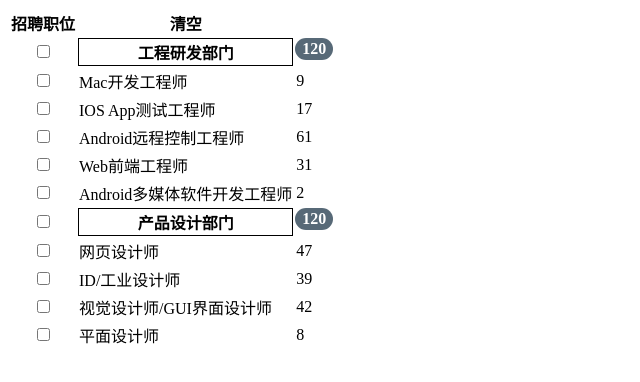
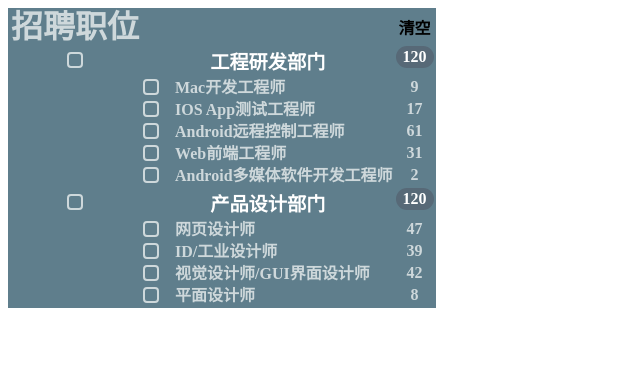
Before and after one commit to XatMassacrE/react-toggleLists, a React app: page / in a window 1280 px wide. Shown: the top 382 px of the page, without its empty margins (0-640 px from the left). Built offline with nearby package versions, Linux system fonts and the light colour scheme.

Commit message:
Add <listData.json-_id property> to identify each row

```diff
--- a/src/components/App.jsx
+++ b/src/components/App.jsx
@@ -38,13 +38,16 @@ class App extends Component {
 }
 class DepTRow extends Component {
   render() {
+    var category = this.props.category;
+    var id = this.props.id;
     return (
       <tr>
         <th>
-          <input type='checkbox' />
+          <input type='checkbox' id={id} className='xat-checkbox' />
+          <label htmlFor={id}></label>
         </th>
-        <th style={{border: '1px solid'}}>
-          {this.props.category}
+        <th className='dept-row'>
+          {category}
         </th>
         <th className='xat-badge'>
           120
@@ -56,13 +59,20 @@ class DepTRow extends Component {
 class PostRow extends Component {
   render() {
     var name = this.props.postData.name;
+    var id = this.props.id;
+    console.log(id);
     return (
       <tr>
         <th>
-          <input type='checkbox' />
         </th>
-        <td>{name}</td>
-        <td>{this.props.postData.count}</td>
+        <td>
+          <input type='checkbox' id={id} className='xat-checkbox' />
+          <label htmlFor={id}></label>
+          <span className='post-row'>
+            {name}
+          </span>
+        </td>
+        <td className='post-row'>{this.props.postData.count}</td>
       </tr>
     );
   }
@@ -74,16 +84,17 @@ class PostTabel extends Component {
     this.props.postData.map((post) => {
       console.log(post.category !== lastCategory);
       if (post.category !== lastCategory) {
-        rows.push(<DepTRow category={post.category} key={post.category} />);
+        rows.push(<DepTRow category={post.category} key={post.category} id={'dept-' + post._id} />);
       }
-      rows.push(<PostRow postData={post} key={post.name} />);
+      rows.push(<PostRow postData={post} key={post.name} id={'post-' + post._id} />);
       lastCategory = post.category;
     });
     return (
-      <table>
+      <table className='list-table'>
         <thead>
           <tr>
-            <th>招聘职位</th>
+            <th className='title-table'>招聘职位</th>
+            <th></th>
             <th>清空</th>
           </tr>
         </thead>
--- a/src/index.scss
+++ b/src/index.scss
@@ -1,11 +1,29 @@
-$main-background-color: #677C8C;
+$badge-background-color: #677C8C;
 $base-main-color: #FFFFFF;
 $light-gray-color: #CED8DB;
 $dark-gray-color: #576977;
-
+$list-background-color: #5F7E8C;
 body {
   height: 100%;
   width: 100%;
+}
+.list-table {
+  background-color: $list-background-color;
+}
+.title-table {
+  margin-bottom: 4rem;
+  font-size: 2rem;
+  font-weight: 700;
+  line-height: 1;
+  vertical-align: baseline;
+  white-space: nowrap;
+  text-align: left;
+  color: $light-gray-color;
+}
+.dept-row {
+  font-weight: 800;
+  font-size: 1.2rem;
+  color: $base-main-color;
 }
 .xat-badge {
   display: inline-block;
@@ -21,3 +39,28 @@ body {
   background-color: $dark-gray-color;
   border-radius: .8rem;
 }
+.xat-checkbox {
+  display: none;
+}
+.xat-checkbox + label {
+  margin-bottom: -2px;
+  display: inline-block;
+  padding: 6px;
+  border: 2px solid $light-gray-color;
+  border-radius: 4px;
+  background-color: $list-background-color;;
+}
+.xat-checkbox:checked + label {
+  background-color: $light-gray-color;
+}
+.post-row {
+  margin-left: 1rem;
+  font-size: 1rem;
+  font-weight: 700;
+  line-height: 1;
+  vertical-align: baseline;
+  white-space: nowrap;
+  text-align: center;
+  color: $light-gray-color;
+  padding-bottom: 2px;
+}
--- a/src/listData.json
+++ b/src/listData.json
@@ -2,46 +2,55 @@
    {
       "category":"工程研发部门",
       "name":"Mac开发工程师",
-      "count":9
+      "count":9,
+      "_id":"abc"
    },
    {
       "category":"工程研发部门",
       "name":"IOS App测试工程师",
-      "count":17
+      "count":17,
+      "_id":"abd"
    },
    {
       "category":"工程研发部门",
       "name":"Android远程控制工程师",
-      "count":61
+      "count":61,
+      "_id":"abe"
    },
    {
       "category":"工程研发部门",
       "name":"Web前端工程师",
-      "count":31
+      "count":31,
+      "_id":"abf"
    },
    {
       "category":"工程研发部门",
       "name":"Android多媒体软件开发工程师",
-      "count":2
+      "count":2,
+      "_id":"abg"
    },
    {
       "category":"产品设计部门",
       "name":"网页设计师",
-      "count":47
+      "count":47,
+      "_id":"abh"
    },
    {
       "category":"产品设计部门",
       "name":"ID/工业设计师",
-      "count":39
+      "count":39,
+      "_id":"abi"
    },
    {
       "category":"产品设计部门",
       "name":"视觉设计师/GUI界面设计师",
-      "count":42
+      "count":42,
+      "_id":"abj"
    },
    {
       "category":"产品设计部门",
       "name":"平面设计师",
-      "count":8
+      "count":8,
+      "_id":"abk"
    }
 ]
```
